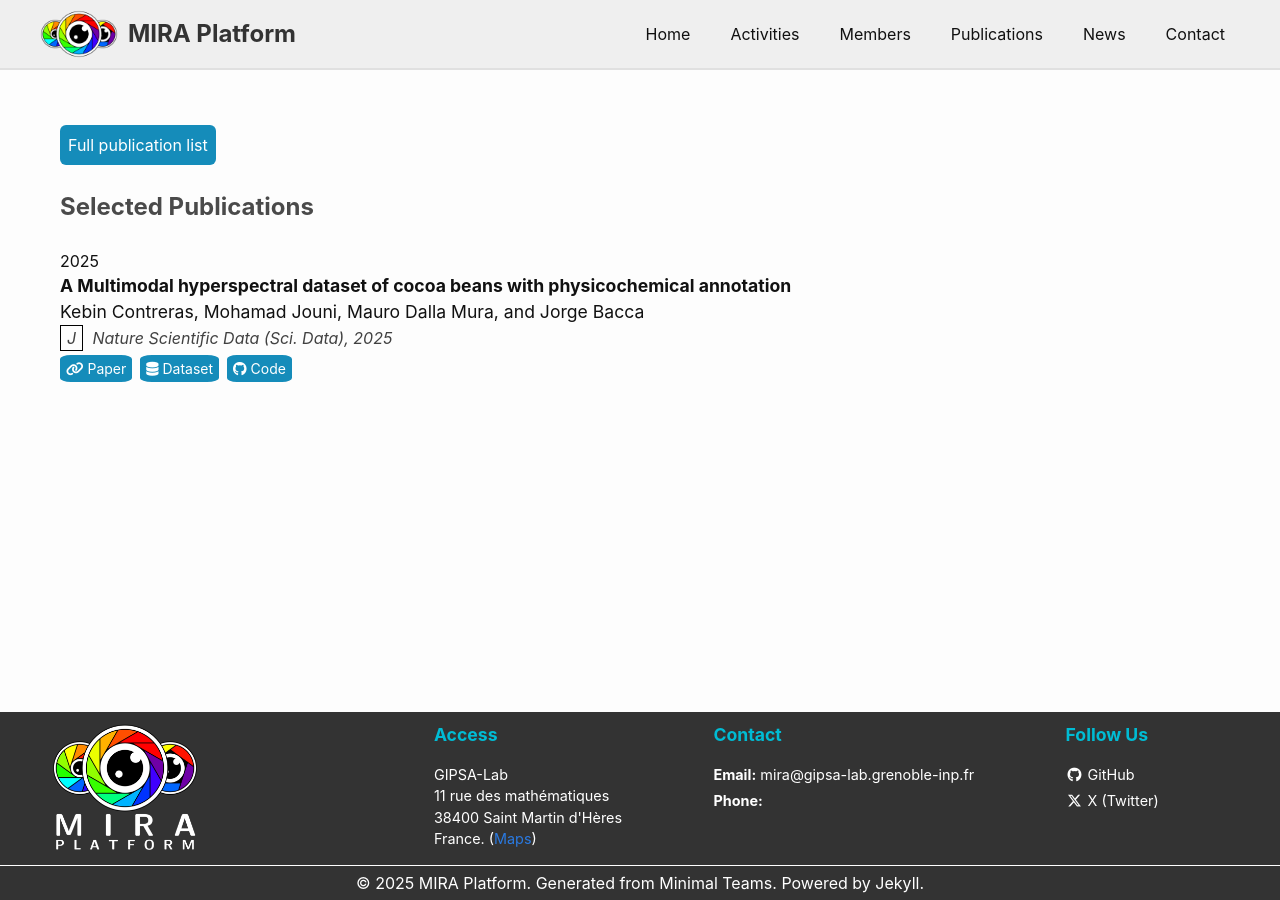
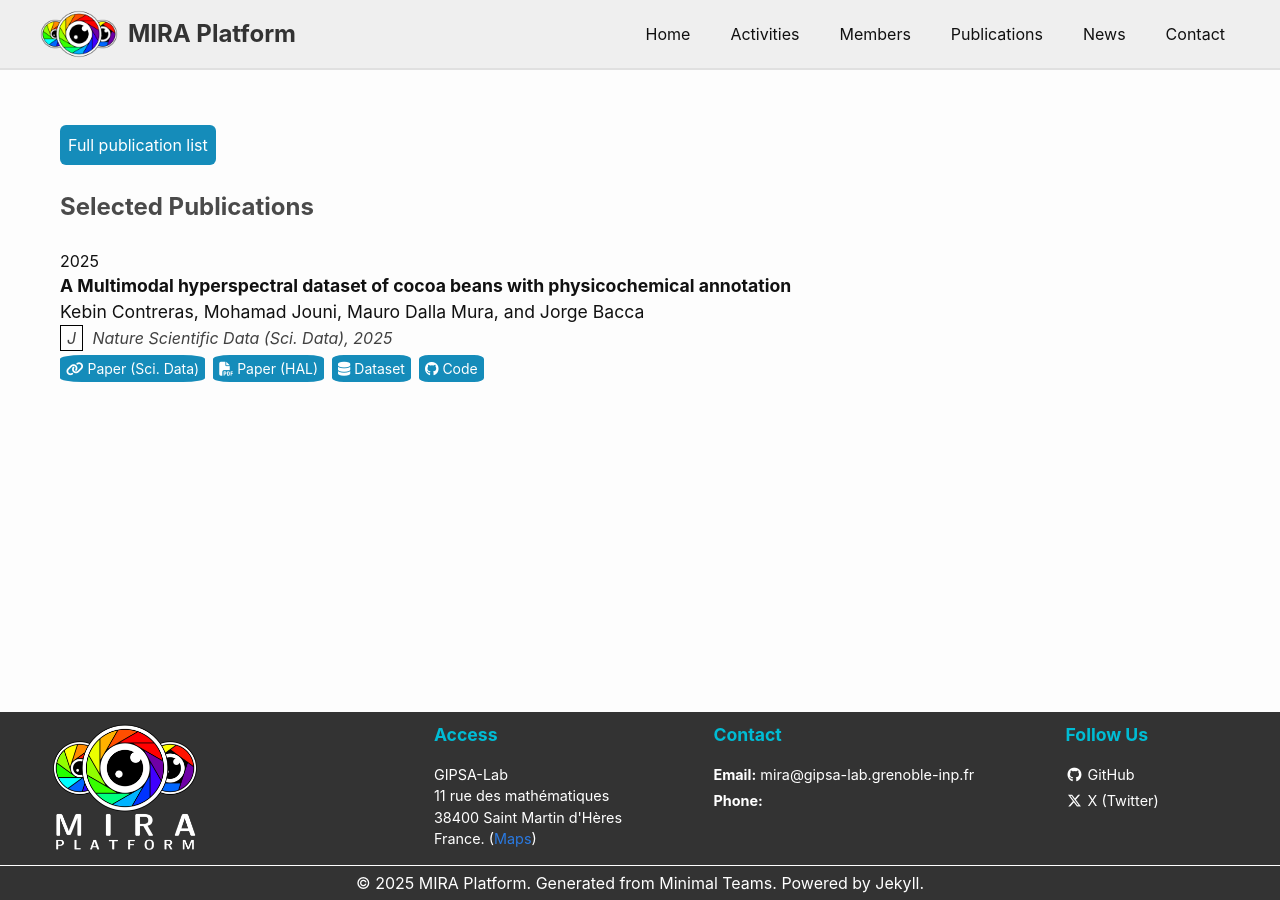
Before and after one commit to mira-imaging/mira-imaging.github.io, a Jekyll site: the page built from _pages_navbar/publications.html, in a window 1280 px wide. Built offline with Jekyll 4.4.1, drawn with Linux system fonts in a browser that asks for light colours.

Commit message:
Fix HA links

```diff
--- a/_data/publications.yml
+++ b/_data/publications.yml
@@ -34,7 +34,10 @@
     links:
       - link: https://www.nature.com/articles/s41597-025-06314-9
         icon: *ic-link
-        type: Paper
+        type: Paper (Sci. Data)
+      - link: https://hal.science/hal-05476083
+        icon: *ic-pdf
+        type: Paper (HAL)
       - link: https://huggingface.co/datasets/ecos-nord-ginp-uis/CoCoaSpec
         icon: *ic-hf
         type: Dataset
--- a/_news/20250925-gdr-iasis-fusion-solutions.html
+++ b/_news/20250925-gdr-iasis-fusion-solutions.html
@@ -17,8 +17,8 @@
   <!-- Description -->
   <section class="description">
     <p>{{ news_item.text }}</p>
-    <!-- <p>The presentation slides are hosted on HAL via <a href="https://hal.science/view/index/docid/5424586">this link</a>.</p> -->
-    <p>The presentation slides are accessible via <a href="https://1drv.ms/b/c/464ecaec6447c404/IQBcVUbRCjSBQo4cAkHi_vrvAbb315mZTLNkQV6TaF05J9I?e=lBP6si">this link (OneDrive)</a>.</p>
+    <p>The presentation slides are accessible via <a href="https://hal.science/view/index/docid/5424586">this link (HAL archives)</a>.</p>
+    <!-- <p>The presentation slides are accessible via <a href="https://1drv.ms/b/c/464ecaec6447c404/IQBcVUbRCjSBQo4cAkHi_vrvAbb315mZTLNkQV6TaF05J9I?e=lBP6si">this link (OneDrive)</a>.</p> -->
     <p style="font-weight: bold; text-align: center;">
       - Abstract -
     </p>
```
